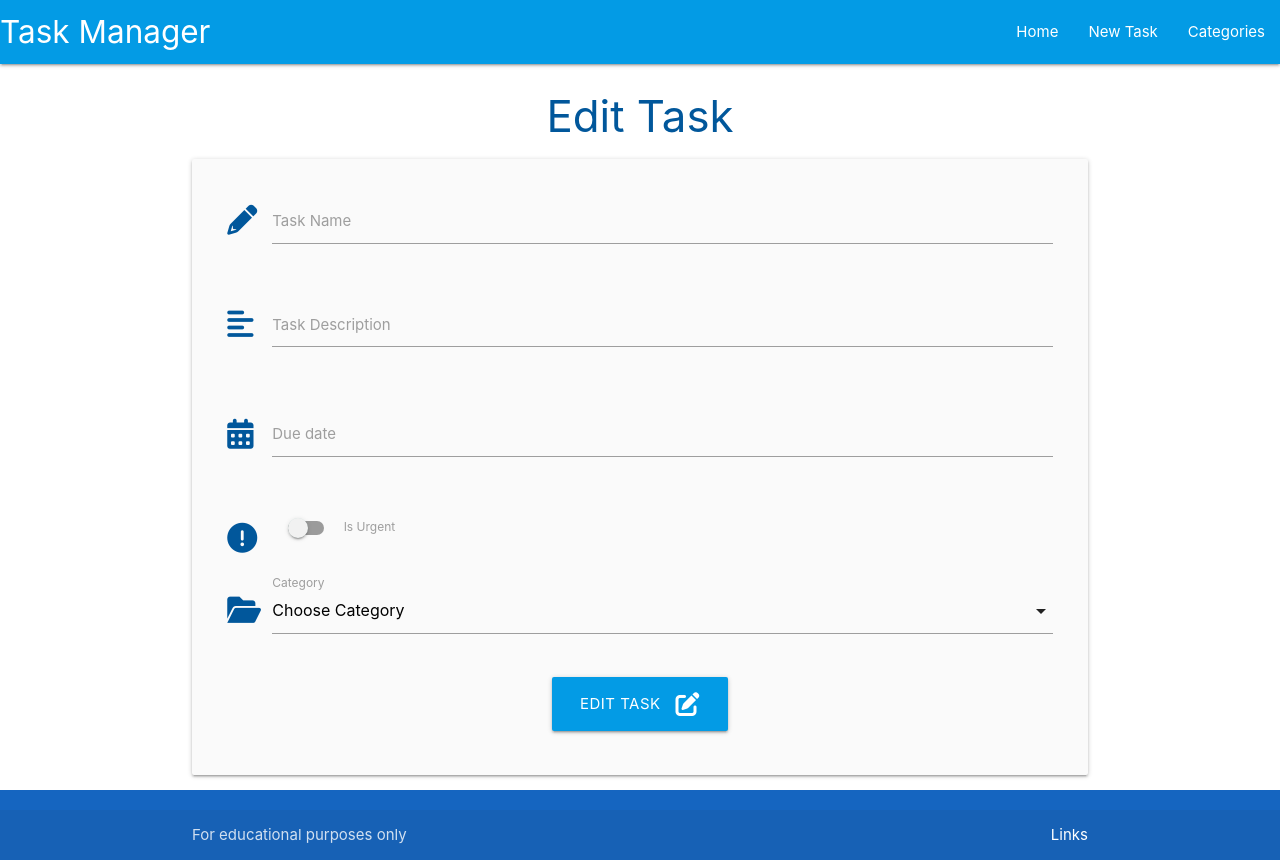
After one commit to finnahern/task-manager, a Flask app: template taskmanager/templates/edit_task.html in a window 1280 px wide. The commit adds this page. Run offline with Flask 2, Linux system fonts and the light colour scheme; the template is opened without the code that fills it, so the values that code supplies are empty.

Commit message:
Add functionality to edit tasks

```diff
--- /dev/null
+++ b/taskmanager/templates/edit_task.html
@@ -0,0 +1,78 @@
+{% extends "base.html" %}
+{% block content %}
+
+<h3 class="light-blue-text text-darken-4 center-align">Edit Task</h3>
+
+<div class="row card-panel grey lighten-5">
+    <form class="col s12" method="POST" action="{{ url_for('edit_task', task_id=task.id) }}">
+        <!-- task name -->
+        <div class="row">
+            <div class="input-field col s12">
+                <i class="fas fa-pencil-alt prefix light-blue-text text-darken-4"></i>
+                <input id="task_name" name="task_name" value="{{ task.task_name }}" minlength="3" maxlength="50" type="text" class="validate" required>
+                <label for="task_name">Task Name</label>
+            </div>
+        </div>
+        <!-- task description -->
+        <div class="row">
+            <div class="input-field col s12">
+                <i class="fas fa-align-left prefix light-blue-text text-darken-4"></i>
+                <textarea id="task_description" name="task_description" minlength="3" maxlength="200"
+                    type="text" class="materialize-textarea validate" required>{{ task.task_description }}</textarea>
+                <label for="task_description">Task Description</label>
+            </div>
+        </div>
+        <!-- due date -->
+        <div class="row">
+            <div class="input-field col s12">
+                <i class="fas fa-calendar-alt prefix light-blue-text text-darken-4"></i>
+                <input id="due_date" name="due_date" type="text" value="{{ task.due_date.strftime('%d %B, %Y') }}" class="datepicker validate" required>
+                <label for="due_date">Due date</label>
+            </div>
+        </div>
+        <!-- urgent toggle -->
+        <div class="row">
+            <div class="input-field col s12">
+                <div class="switch">
+                    <i class="fas fa-exclamation-circle prefix light-blue-text text-darken-4"></i>
+                    <label for="is_urgent">
+                        {% if task.is_urgent == True %}
+                            <input id="is_urgent" name="is_urgent" type="checkbox" checked>
+                        {% else %}
+                            <input id="is_urgent" name="is_urgent" type="checkbox">
+                        {% endif %}
+                        <span class="lever"></span>
+                        Is Urgent
+                    </label>
+                </div>
+            </div>
+        </div>
+        <!-- category id -->
+        <div class="row">
+            <div class="input-field col s12">
+                <i class="fas fa-folder-open prefix light-blue-text text-darken-4"></i>
+                <select id="category_id" name="category_id" value="{{ task.category_id }}" class="validate" required>
+                    <option value="" disabled selected>Choose Category</option>
+                    {% for category in categories %}
+                        {% if category == task.category %}
+                        <option value="{{ category.id }}" selected>{{ category.category_name }}</option>
+                        {% else %}
+                        <option value="{{ category.id }}">{{ category.category_name }}</option>
+                        {% endif %}
+                    {% endfor %}
+                </select>
+                <label for="category_id">Category</label>
+            </div>
+        </div>
+        <!-- submit button -->
+        <div class="row">
+            <div class="col s12 center-align">
+                <button type="submit" class="btn-large light-blue darken-1">
+                    Edit Task <i class="fas fa-edit right"></i>
+                </button>
+            </div>
+        </div>
+    </form>
+</div>
+
+{% endblock %}
--- a/taskmanager/templates/tasks.html
+++ b/taskmanager/templates/tasks.html
@@ -24,6 +24,10 @@
         <div class="collapsible-body">
             <strong>{{ task.category}}</strong>
             <p>{{ task.task_description }}</p>
+            <div class="card-action">
+                <a href="{{ url_for('edit_task', task_id=task.id) }}" class="btn green accent-4"><i class="fas fa-edit"></i> Edit</a>
+                <a href="#" class="btn red accent-4"><i class="fas fa-trash-alt"></i> Delete</a>
+            </div>
         </div>
     </li>
     {% endfor %}
```
Also changed, not shown: taskmanager/routes.py (+16 -0 lines).
